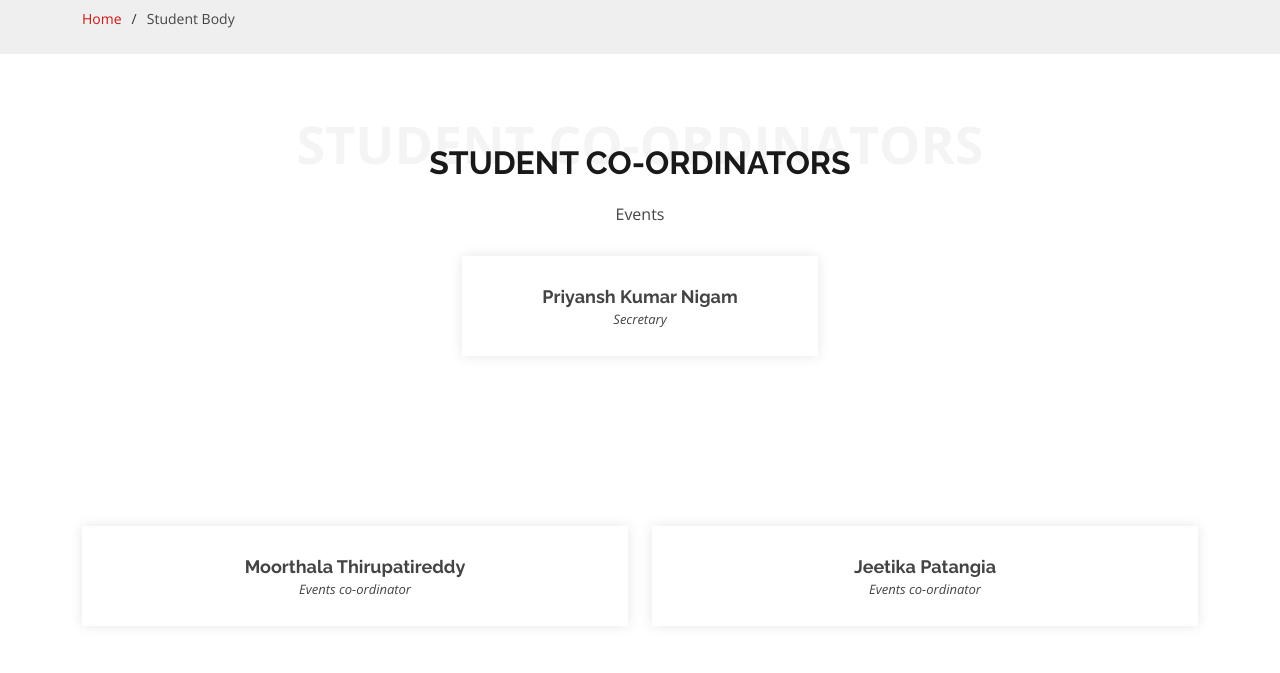
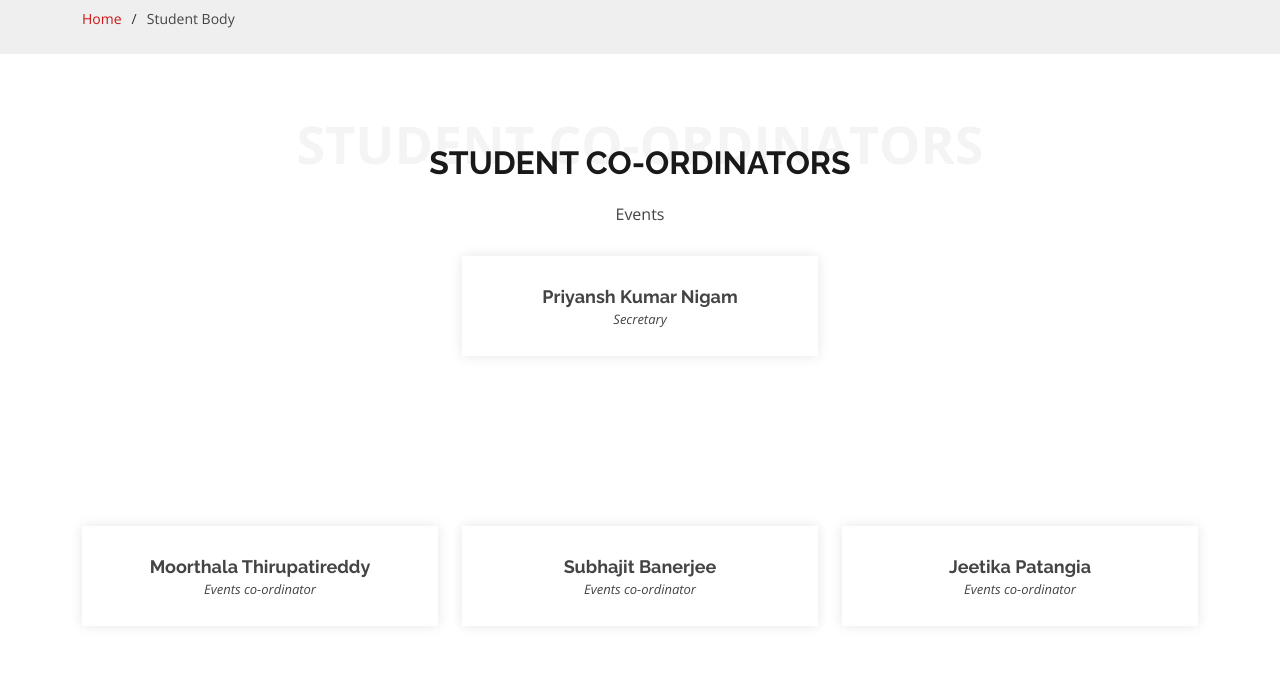
Before and after one commit to tanishq2001/CEF, a website: page views/SB.html in a window 1280 px wide. Shown: the part 117-790 px from the top of the page. Drawn offline with nearby package versions, Linux system fonts and the light colour scheme.

Commit message:
Update SB.html

```diff
--- a/views/SB.html
+++ b/views/SB.html
@@ -145,14 +145,21 @@
           </div>
         </div>
         <div class="row">
-          <div class="col-lg-6 col-md-6 d-flex align-items-stretch" data-aos="zoom-in">
+          <div class="col-lg-4 col-md-6 d-flex align-items-stretch" data-aos="zoom-in">
             <div class="member" style="height: 100px; ">
               <!-- <img src="./images/SoumyajitManna.png" alt=""> -->
               <h4>Moorthala Thirupatireddy</h4>
               <span>Events co-ordinator</span>
             </div>
           </div>
-          <div class="col-lg-6 col-md-6 d-flex align-items-stretch" data-aos="zoom-in">
+          <div class="col-lg-4 col-md-6 d-flex align-items-stretch" data-aos="zoom-in">
+            <div class="member" style="height: 100px; ">
+              <!-- <img src="./images/SoumyajitManna.png" alt=""> -->
+              <h4>Subhajit Banerjee</h4>
+              <span>Events co-ordinator</span>
+            </div>
+          </div>
+          <div class="col-lg-4 col-md-6 d-flex align-items-stretch" data-aos="zoom-in">
             <div class="member" style="height: 100px; ">
               <!-- <img src="./images/ShobhitJain.png" alt=""> -->
               <h4>Jeetika Patangia</h4>
```
